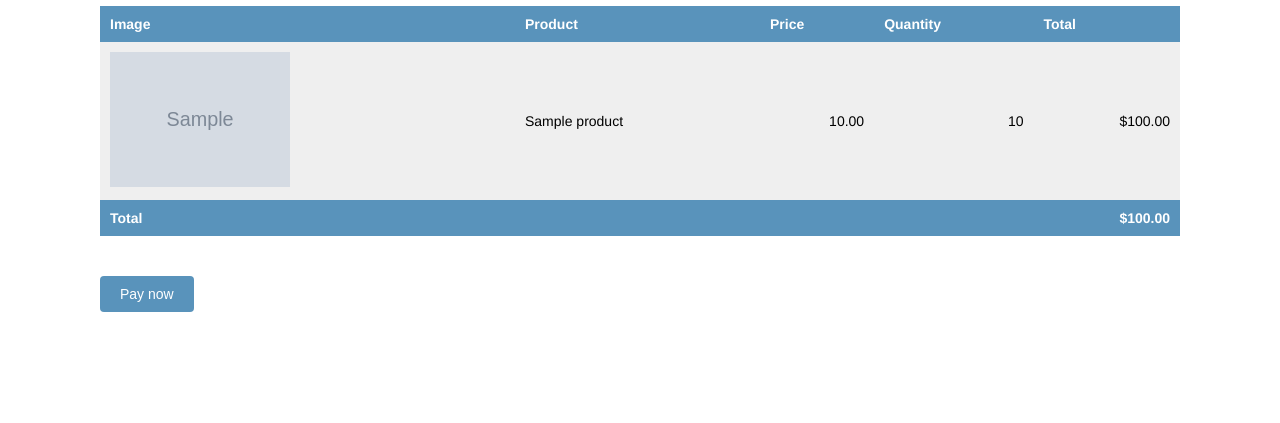
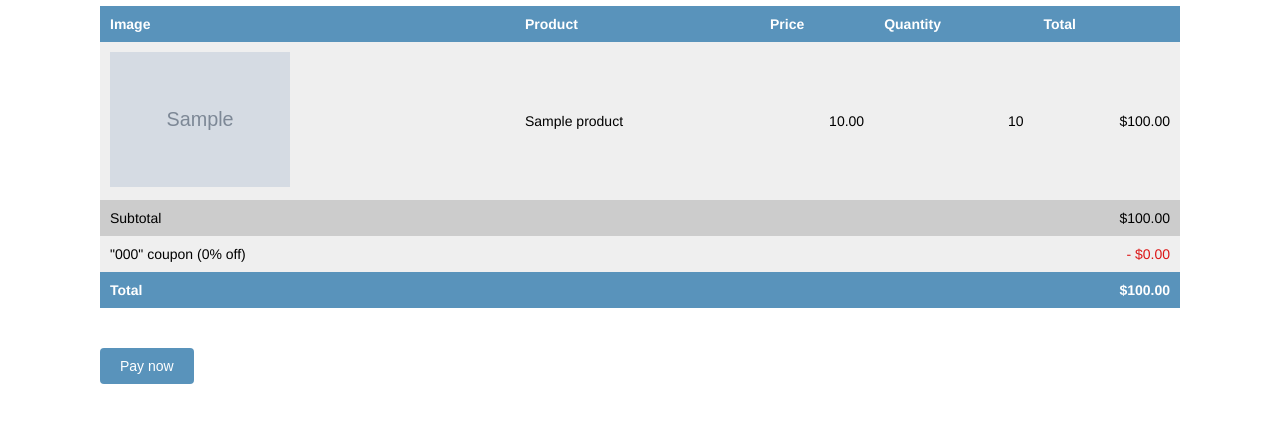
Before and after one commit to jongseong-dev/shop, a Django app: template webapp/payment/templates/payment/process.html in a window 1280 px wide. Shown: the part 154-577 px from the top of the page. Run offline with Django 4.2, Linux system fonts and the light colour scheme; the template is opened without the code that fills it: values that come from a table or form of the project are taken from there, others are empty; tables that the repository leaves empty hold one stand-in row (values such as "Sample post"); grey boxes marked "Sample" are stand-in pictures; parts of the project's set-up code (start-up, migrations or seed data) failed here and were passed over.

Commit message:
feat(payment): 결제 프로세스에서 할인 쿠폰이 적용되도록 기능 추가

```diff
--- a/webapp/orders/views.py
+++ b/webapp/orders/views.py
@@ -17,7 +17,11 @@ def order_create(request):
     if request.method == "POST":
         form = OrderCreateForm(request.POST)
         if form.is_valid() and cart.__len__() > 0:
-            order = form.save()
+            order = form.save(commit=False)
+            if cart.coupon:
+                order.coupon = cart.coupon
+                order.discount = cart.coupon.discount
+            order.save()
             for item in cart:
                 OrderItem.objects.create(
                     order=order,
--- a/webapp/payment/templates/payment/process.html
+++ b/webapp/payment/templates/payment/process.html
@@ -28,6 +28,26 @@
                 <td class="num">${{ item.get_cost }}</td>
             </tr>
         {% endfor %}
+        {% if order.coupon %}
+            <tr class="subtotal">
+                <td>Subtotal</td>
+                <td colspan="3"></td>
+                <td class="num">
+                    ${{ order.get_total_cost_before_discount|floatformat:2 }}
+                </td>
+            </tr>
+            <tr>
+            <td>
+                "{{ order.coupon.code }}" coupon
+                ({{ order.coupon.discount }}% off)
+            </td>
+            <td colspan="3"></td>
+            <td class="num neg">
+                - ${{ order.get_discount|floatformat:2 }}
+            </td>
+            </tr>
+
+        {% endif %}
         <tr class="total">
             <td colspan="4">Total</td>
             <td class="num">${{ order.get_total_cost }}</td>
```
